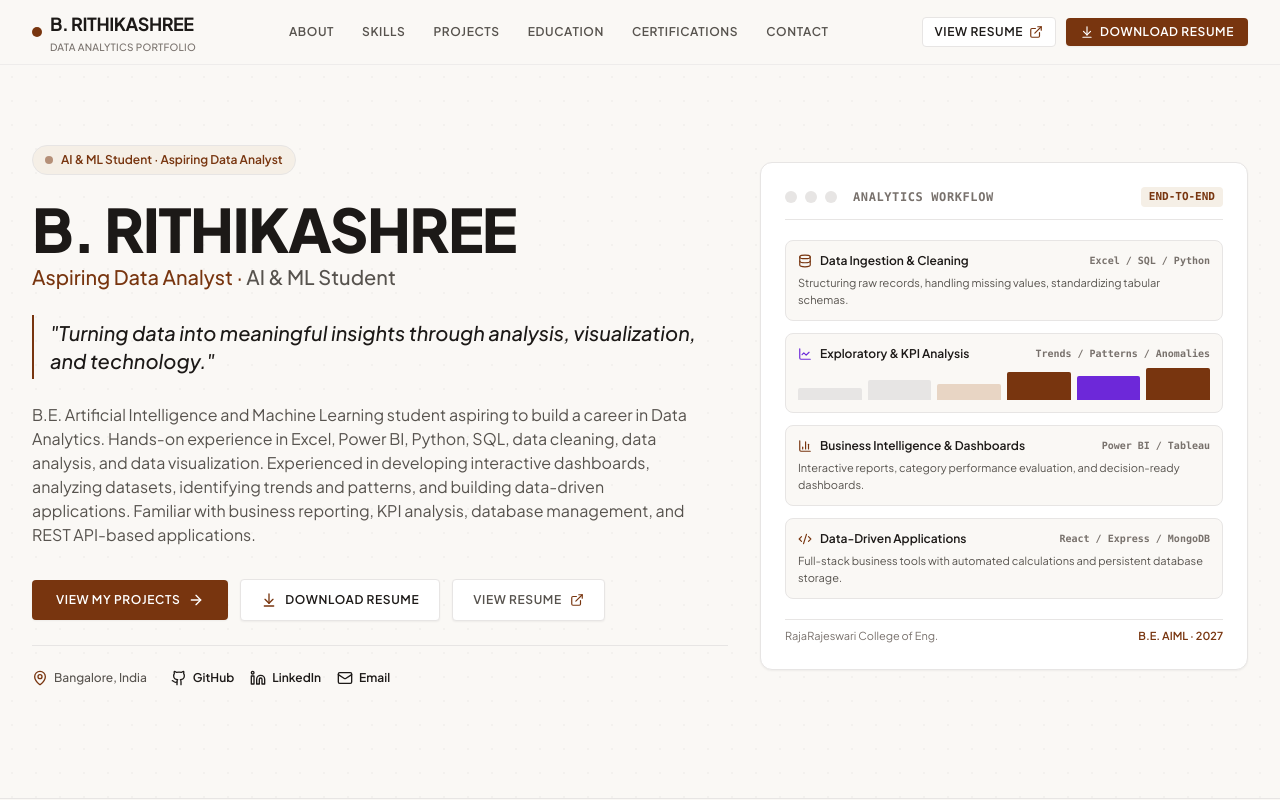
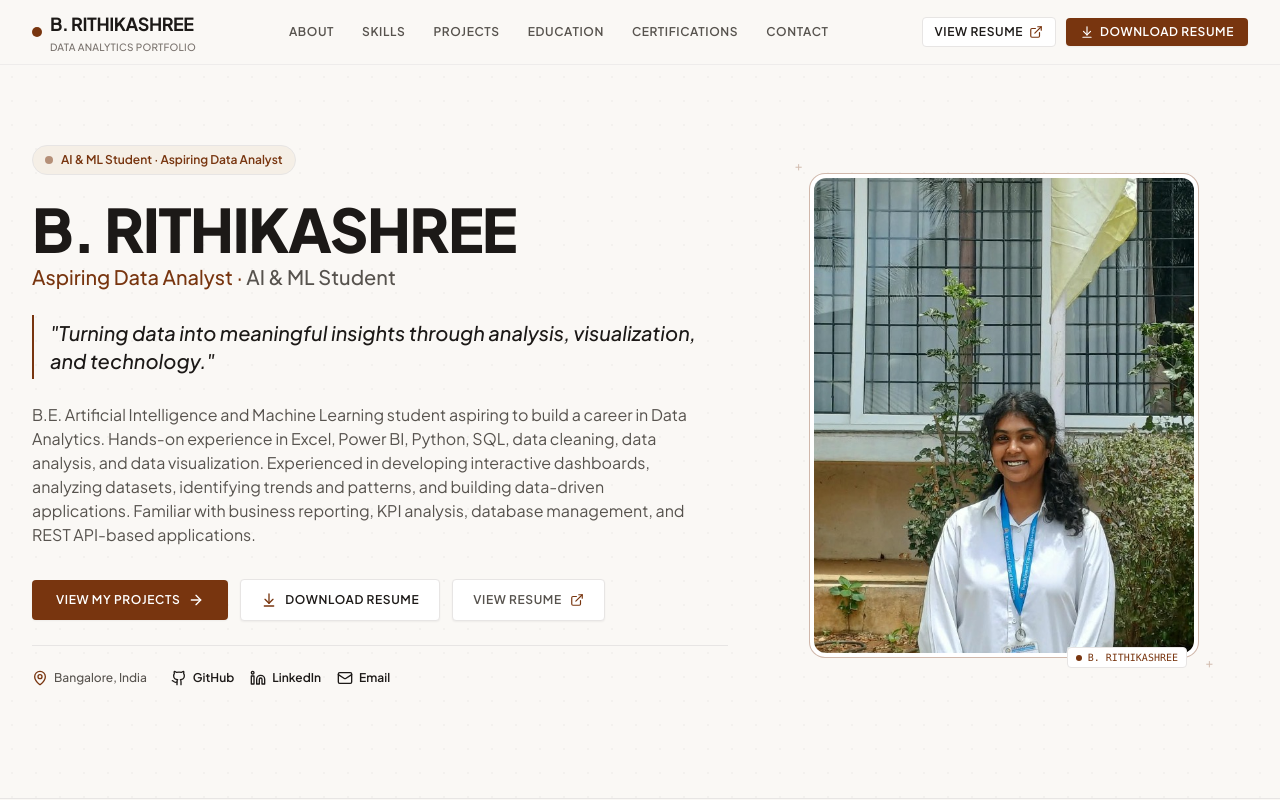
Before and after one commit to rithii1702/rithikashree-portfolio, a React (Vite) app: page / in a window 1280 px wide. Shown: the top 800 px of the page. Built offline with nearby package versions, Linux system fonts and the light colour scheme.

Commit message:
Add professional portrait to hero section

```diff
--- a/src/components/Hero.tsx
+++ b/src/components/Hero.tsx
@@ -1,7 +1,56 @@
 import React from 'react';
 import { motion } from 'framer-motion';
-import { ArrowRight, ArrowDownToLine, ExternalLink, Github, Linkedin, Mail, MapPin, Database, BarChart3, LineChart, Code2 } from 'lucide-react';
+import { ArrowRight, ArrowDownToLine, ExternalLink, Github, Linkedin, Mail, MapPin } from 'lucide-react';
 import { portfolioData } from '../data/portfolioData';
+
+interface HeroPortraitProps {
+  className?: string;
+  isMobile?: boolean;
+}
+
+const HeroPortrait: React.FC<HeroPortraitProps> = ({ className = '', isMobile = false }) => {
+  return (
+    <div
+      className={`relative mx-auto ${
+        isMobile
+          ? 'w-full max-w-[250px] sm:max-w-[280px]'
+          : 'w-full max-w-[360px] xl:max-w-[390px]'
+      } ${className}`}
+    >
+      {/* Behind the photo: subtle decorative data-grid pattern matching portfolio */}
+      <div
+        className="absolute -inset-2.5 sm:-inset-3.5 rounded-2xl border border-[#E7E5E4] bg-[#FAF8F5]/90 pointer-events-none -z-10"
+        style={{
+          backgroundImage: 'radial-gradient(#78350F 1px, transparent 1px)',
+          backgroundSize: '16px 16px',
+          opacity: 0.16,
+        }}
+      />
+
+      {/* Subtle technical corner markings */}
+      <div className="absolute -top-3.5 -left-3.5 text-[#78350F]/30 font-mono text-xs select-none pointer-events-none">+</div>
+      <div className="absolute -bottom-3.5 -right-3.5 text-[#78350F]/30 font-mono text-xs select-none pointer-events-none">+</div>
+
+      {/* Subtle rounded-rectangle crop with thin burgundy border */}
+      <div className="relative rounded-2xl overflow-hidden border border-[#78350F]/35 bg-white p-1 shadow-2xs">
+        <div className="relative rounded-xl overflow-hidden aspect-[4/5] w-full bg-[#FAF8F5]">
+          <img
+            src="/assets/profile.jpg"
+            alt="B. Rithikashree — Professional Portrait"
+            className="w-full h-full object-cover object-center"
+            loading="eager"
+          />
+        </div>
+      </div>
+
+      {/* Clean, minimalist identifier tag */}
+      <div className="absolute -bottom-2.5 right-3 px-2 py-0.5 bg-white border border-[#E7E5E4] rounded text-[10px] font-mono font-medium text-[#78350F] shadow-2xs flex items-center gap-1.5">
+        <span className="w-1.5 h-1.5 rounded-full bg-[#78350F]" />
+        <span>B. RITHIKASHREE</span>
+      </div>
+    </div>
+  );
+};
 
 export const Hero: React.FC = () => {
   const { personal } = portfolioData;
@@ -18,7 +67,7 @@ export const Hero: React.FC = () => {
       />
 
       <div className="max-w-7xl mx-auto px-4 sm:px-6 lg:px-8 relative">
-        <div className="grid grid-cols-1 lg:grid-cols-12 gap-12 lg:gap-8 items-center">
+        <div className="grid grid-cols-1 lg:grid-cols-12 gap-10 lg:gap-8 items-center">
 
           {/* Left Column: Bio & Core Info */}
           <motion.div
@@ -52,6 +101,11 @@ export const Hero: React.FC = () => {
             <p className="text-sm sm:text-base text-[#57534E] leading-relaxed max-w-2xl">
               {personal.summary}
             </p>
+
+            {/* Mobile Portrait: Displayed below name & introduction on mobile, centered with clean spacing */}
+            <div className="lg:hidden py-3 flex justify-center">
+              <HeroPortrait isMobile={true} />
+            </div>
 
             {/* Action buttons */}
             <div className="flex flex-wrap items-center gap-3 pt-2">
@@ -122,104 +176,14 @@ export const Hero: React.FC = () => {
             </div>
           </motion.div>
 
-          {/* Right Column: Data Analytics Architecture Showcase Visual */}
+          {/* Right Column: Desktop Professional Portrait Showcase */}
           <motion.div
-            initial={{ opacity: 0, scale: 0.96 }}
+            initial={{ opacity: 0, scale: 0.98 }}
             animate={{ opacity: 1, scale: 1 }}
             transition={{ duration: 0.7, delay: 0.15 }}
-            className="lg:col-span-5"
+            className="hidden lg:flex lg:col-span-5 items-center justify-center lg:justify-end"
           >
-            <div className="bg-white rounded-xl border border-[#E7E5E4] p-6 shadow-sm space-y-5">
-
-              {/* Card Header */}
-              <div className="flex items-center justify-between border-b border-[#E7E5E4] pb-3">
-                <div className="flex items-center gap-2">
-                  <span className="w-3 h-3 rounded-full bg-[#E7E5E4]"></span>
-                  <span className="w-3 h-3 rounded-full bg-[#E7E5E4]"></span>
-                  <span className="w-3 h-3 rounded-full bg-[#E7E5E4]"></span>
-                  <span className="ml-2 text-xs font-mono font-semibold text-[#78716C] uppercase tracking-wider">
-                    Analytics Workflow
-                  </span>
-                </div>
-                <span className="text-[11px] font-mono px-2 py-0.5 rounded bg-[#F5EFE6] text-[#78350F] font-semibold">
-                  END-TO-END
-                </span>
-              </div>
-
-              {/* Workflow stages representation */}
-              <div className="space-y-3">
-
-                {/* Stage 1: Data Ingestion & Relational Prep */}
-                <div className="p-3 rounded-lg bg-[#FAF8F5] border border-[#E7E5E4] space-y-1.5">
-                  <div className="flex items-center justify-between text-xs font-semibold text-[#1C1917]">
-                    <div className="flex items-center gap-2">
-                      <Database className="w-3.5 h-3.5 text-[#78350F]" />
-                      <span>Data Ingestion & Cleaning</span>
-                    </div>
-                    <span className="text-[10px] font-mono text-[#78716C]">Excel / SQL / Python</span>
-                  </div>
-                  <p className="text-[11px] text-[#57534E]">
-                    Structuring raw records, handling missing values, standardizing tabular schemas.
-                  </p>
-                </div>
-
-                {/* Stage 2: Exploratory Modeling & Analysis */}
-                <div className="p-3 rounded-lg bg-[#FAF8F5] border border-[#E7E5E4] space-y-1.5">
-                  <div className="flex items-center justify-between text-xs font-semibold text-[#1C1917]">
-                    <div className="flex items-center gap-2">
-                      <LineChart className="w-3.5 h-3.5 text-[#6D28D9]" />
-                      <span>Exploratory & KPI Analysis</span>
-                    </div>
-                    <span className="text-[10px] font-mono text-[#78716C]">Trends / Patterns / Anomalies</span>
-                  </div>
-                  {/* Subtle clean SVG trend visual without fake numbers */}
-                  <div className="h-8 w-full flex items-end gap-1.5 pt-1">
-                    <div className="w-1/6 bg-[#E7E5E4] h-3 rounded-t-sm" />
-                    <div className="w-1/6 bg-[#E7E5E4] h-5 rounded-t-sm" />
-                    <div className="w-1/6 bg-[#E8D5C4] h-4 rounded-t-sm" />
-                    <div className="w-1/6 bg-[#78350F] h-7 rounded-t-sm" />
-                    <div className="w-1/6 bg-[#6D28D9] h-6 rounded-t-sm" />
-                    <div className="w-1/6 bg-[#78350F] h-8 rounded-t-sm" />
-                  </div>
-                </div>
-
-                {/* Stage 3: Dashboard & Business Reporting */}
-                <div className="p-3 rounded-lg bg-[#FAF8F5] border border-[#E7E5E4] space-y-1.5">
-                  <div className="flex items-center justify-between text-xs font-semibold text-[#1C1917]">
-                    <div className="flex items-center gap-2">
-                      <BarChart3 className="w-3.5 h-3.5 text-[#78350F]" />
-                      <span>Business Intelligence & Dashboards</span>
-                    </div>
-                    <span className="text-[10px] font-mono text-[#78716C]">Power BI / Tableau</span>
-                  </div>
-                  <p className="text-[11px] text-[#57534E]">
-                    Interactive reports, category performance evaluation, and decision-ready dashboards.
-                  </p>
-                </div>
-
-                {/* Stage 4: Web Applications & Database Integration */}
-                <div className="p-3 rounded-lg bg-[#FAF8F5] border border-[#E7E5E4] space-y-1.5">
-                  <div className="flex items-center justify-between text-xs font-semibold text-[#1C1917]">
-                    <div className="flex items-center gap-2">
-                      <Code2 className="w-3.5 h-3.5 text-[#78350F]" />
-                      <span>Data-Driven Applications</span>
-                    </div>
-                    <span className="text-[10px] font-mono text-[#78716C]">React / Express / MongoDB</span>
-                  </div>
-                  <p className="text-[11px] text-[#57534E]">
-                    Full-stack business tools with automated calculations and persistent database storage.
-                  </p>
-                </div>
-
-              </div>
-
-              {/* Bottom footer tag */}
-              <div className="pt-2 border-t border-[#E7E5E4] flex items-center justify-between text-[11px] text-[#78716C]">
-                <span>RajaRajeswari College of Eng.</span>
-                <span className="font-semibold text-[#78350F]">B.E. AIML &middot; 2027</span>
-              </div>
-
-            </div>
+            <HeroPortrait />
           </motion.div>
 
         </div>
```
Also changed, not shown: public/assets/profile.jpg (added).
